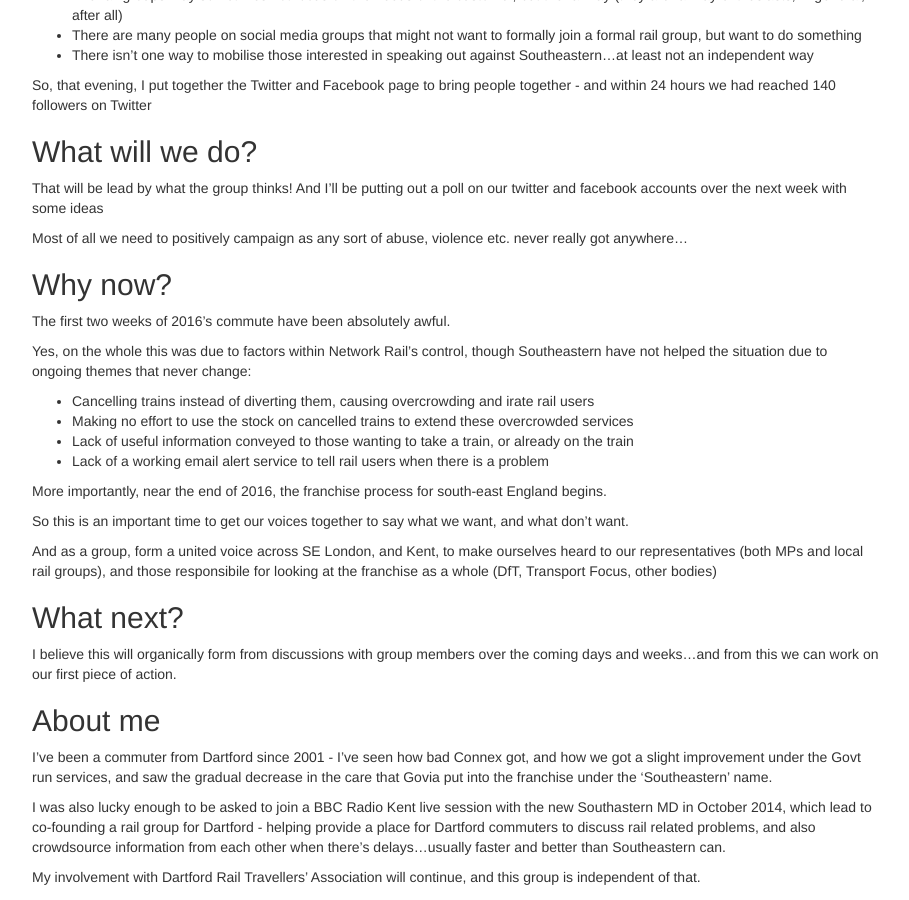
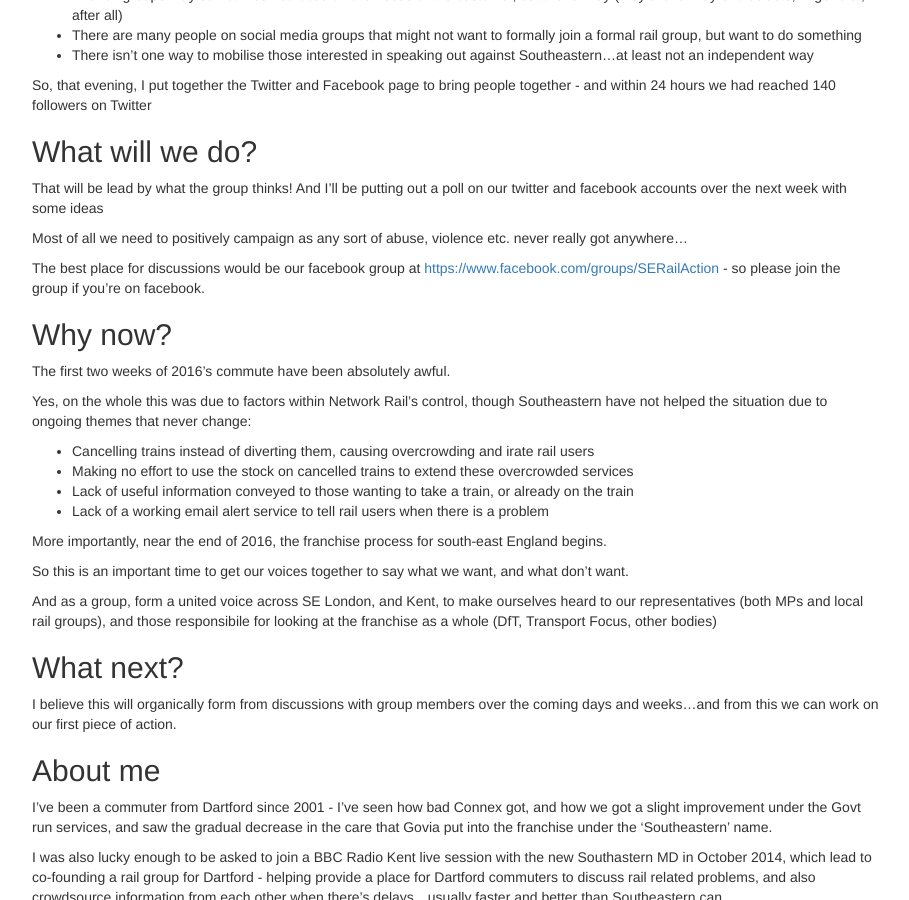
Before and after one commit to serailaction/serailaction.github.io, a Jekyll site: the page built from _posts/2016-01-16-Welcome....md, in a window 1280 px wide and 900 px high, scrolled down 380 px. Shown: the whole window, without its empty margins (38-947 px from the left). Built offline with Jekyll 4.4.1, drawn with Linux system fonts in a browser that asks for light colours; nearby versions of some CDN libraries; library files that are not in the unit come from our copies; comment, search, counter and statistics services are not loaded.

Commit message:
pointer to fb for discussions

```diff
--- a/_posts/2016-01-16-Welcome....md
+++ b/_posts/2016-01-16-Welcome....md
@@ -26,6 +26,8 @@
 That will be lead by what the group thinks! And I'll be putting out a poll on our twitter and facebook accounts over the next week with some ideas
 
 Most of all we need to positively campaign as any sort of abuse, violence etc. never really got anywhere...
+
+The best place for discussions would be our facebook group at [https://www.facebook.com/groups/SERailAction](https://www.facebook.com/groups/SERailAction) - so please join the group if you're on facebook.
 
 ##Why now?
 
```
